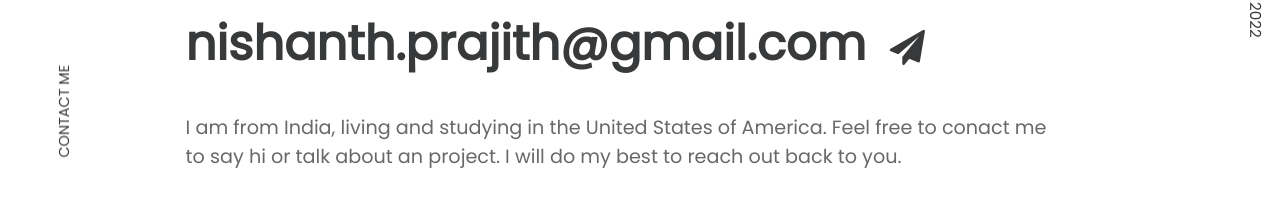
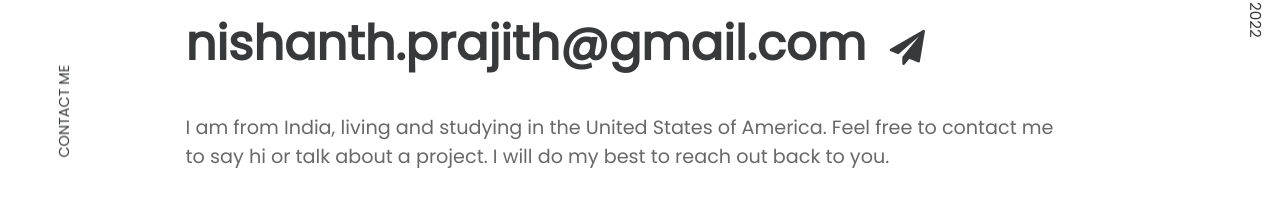
Before and after one commit to NishanthPrajith/NishanthPrajith.github.io, a React (Create React App) app: page /#/contactme in a window 1280 px wide. Shown: the part 269-490 px from the top of the page. Built offline with nearby package versions, Linux system fonts and the light colour scheme.

Commit message:
typo fix on contact page

```diff
--- a/src/ContactComps/contact.js
+++ b/src/ContactComps/contact.js
@@ -39,7 +39,7 @@ export default function About() {
                     </h3>
                     <p className = "message">
                         I am from India, living and studying in the United States of America. Feel
-                        free to conact me to say hi or talk about an project. I will do my best to
+                        free to contact me to say hi or talk about a project. I will do my best to
                         reach out back to you.
                     </p>
                     <div className='social'>
```
